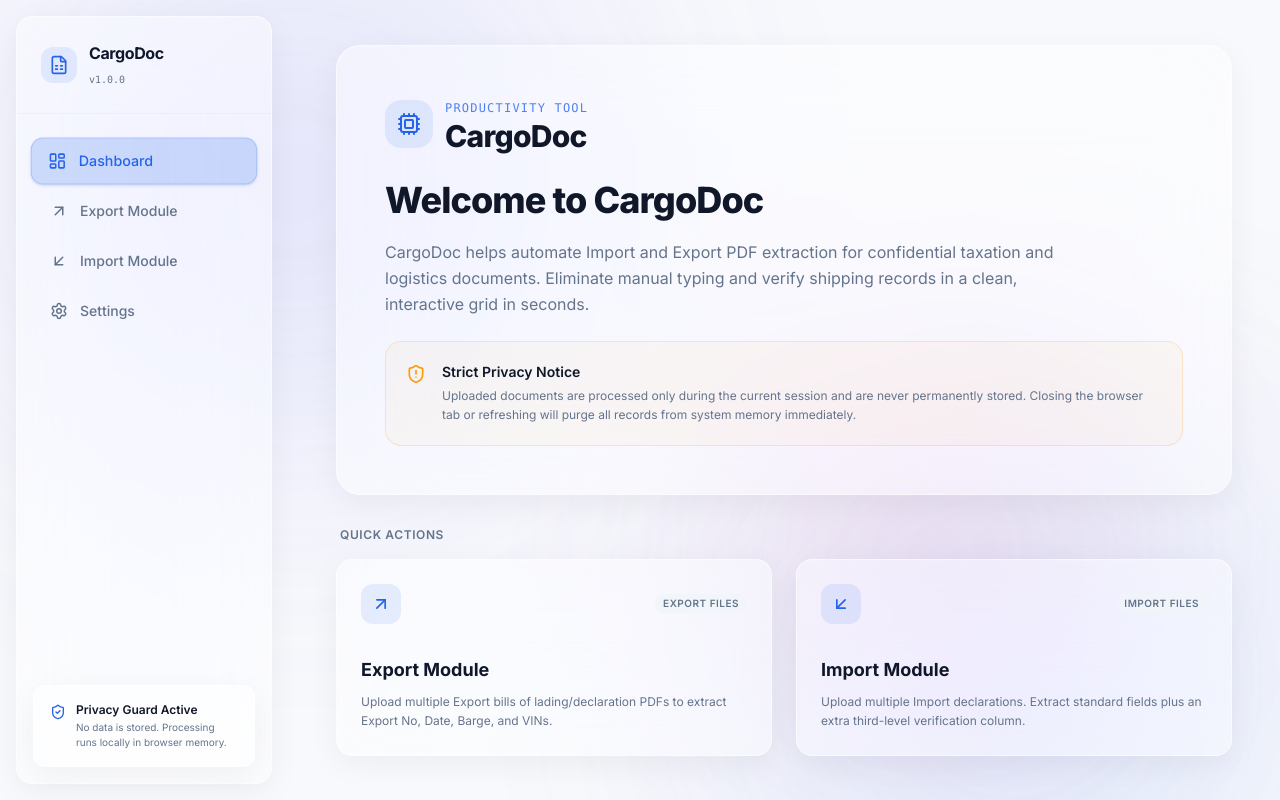
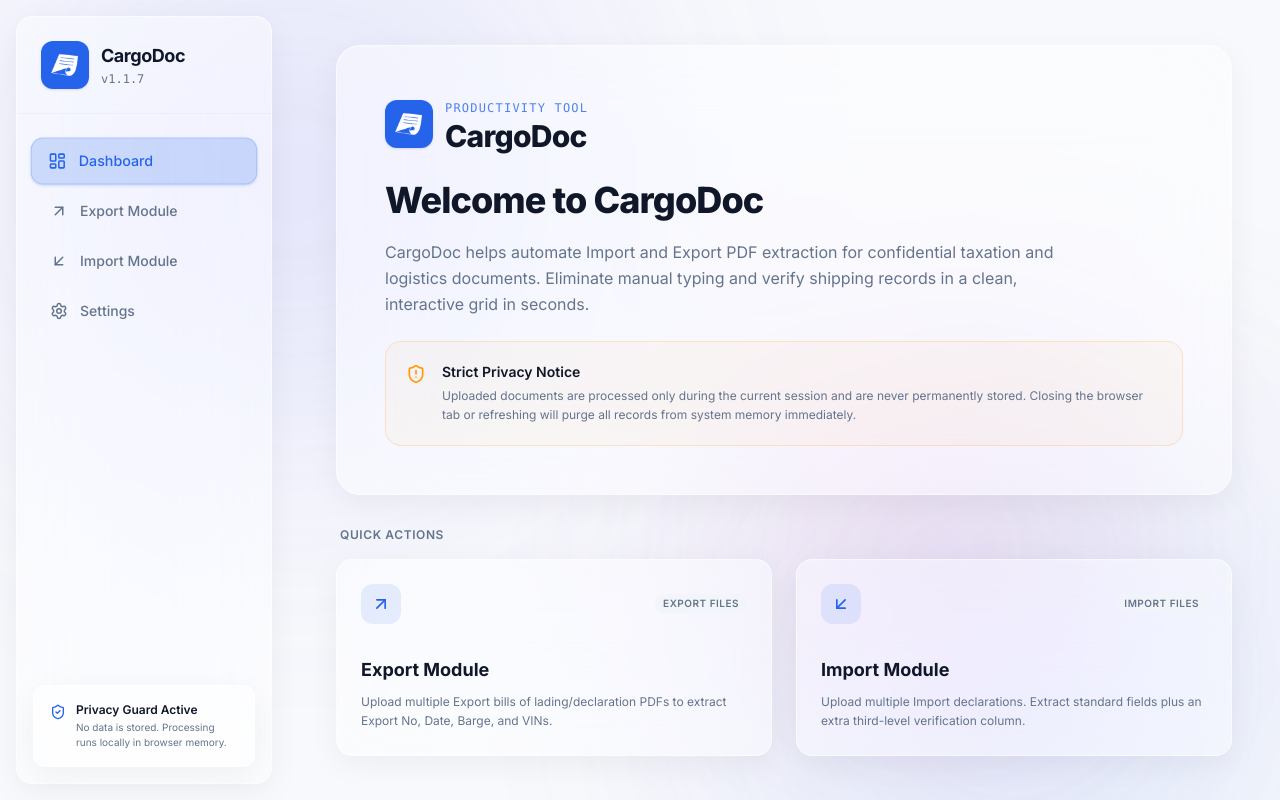
Before and after one commit to cheamnorakpanha/CargoDoc, a Next.js app: page / in a window 1280 px wide. Built offline with nearby package versions, Linux system fonts and the light colour scheme.

Commit message:
make major changes with pwa

```diff
--- a/src/app/page.tsx
+++ b/src/app/page.tsx
@@ -3,9 +3,9 @@ import {
   ArrowUpRight,
   ArrowDownLeft,
   ShieldAlert,
-  Cpu,
   FileCheck2,
 } from "lucide-react";
+import Image from "next/image";
 
 export default function Home() {
   return (
@@ -13,8 +13,14 @@ export default function Home() {
       {/* Welcome Card - Glassmorphism */}
       <div className="glass-panel rounded-3xl p-8 md:p-12 shadow-xl flex flex-col space-y-6">
         <div className="flex items-center gap-3 text-primary">
-          <div className="w-12 h-12 bg-primary/10 flex items-center justify-center rounded-2xl">
-            <Cpu size={24} />
+          <div className="w-12 h-12 flex items-center justify-center rounded-xl overflow-hidden shadow-sm bg-primary/5">
+            <Image
+              src="/cargodoc.png"
+              alt="CargoDoc Logo"
+              width={48}
+              height={48}
+              className="object-cover w-full h-full"
+            />
           </div>
           <div>
             <span className="text-xs font-mono uppercase tracking-widest text-primary/80">
--- a/src/app/settings/page.tsx
+++ b/src/app/settings/page.tsx
@@ -11,7 +11,7 @@ import {
   Info,
   CheckCircle,
   Eye,
-  EyeOff
+  EyeOff,
 } from "lucide-react";
 
 export default function Settings() {
@@ -66,7 +66,8 @@ export default function Settings() {
           Appearance
         </h2>
         <p className="text-xs text-muted-foreground">
-          Select how you want CargoDoc to look on your screen. This preference will be saved locally.
+          Select how you want CargoDoc to look on your screen. This preference
+          will be saved locally.
         </p>
 
         <div className="grid grid-cols-3 gap-3 max-w-md pt-2">
@@ -101,8 +102,10 @@ export default function Settings() {
           OCR Provider Configuration
         </h2>
         <p className="text-xs text-muted-foreground">
-          CargoDoc uses OCR.Space to extract text from scanned PDFs. Your API key is stored
-          <strong> only in session memory </strong> and is cleared when you close the browser tab.
+          CargoDoc uses OCR.Space to extract text from scanned PDFs. Your API
+          key is stored
+          <strong> only in session memory </strong> and is cleared when you
+          close the browser tab.
         </p>
 
         <form onSubmit={handleSaveApiKey} className="space-y-4 pt-2">
@@ -127,7 +130,16 @@ export default function Settings() {
               </button>
             </div>
             <p className="text-[10px] text-muted-foreground">
-              Don't have a key? You can get a free one from <a href="https://ocr.space/OCRAPI" target="_blank" rel="noopener noreferrer" className="text-primary hover:underline font-medium">ocr.space/OCRAPI</a>.
+              Don't have a key? You can get a free one from{" "}
+              <a
+                href="https://ocr.space/OCRAPI"
+                target="_blank"
+                rel="noopener noreferrer"
+                className="text-primary hover:underline font-medium"
+              >
+                ocr.space/OCRAPI
+              </a>
+              .
             </p>
           </div>
 
@@ -163,25 +175,36 @@ export default function Settings() {
           <Info size={18} className="text-primary" /> About CargoDoc
         </h2>
         <p className="text-xs text-muted-foreground leading-relaxed">
-          CargoDoc is a secure, serverless document parsing assistant designed for single-user offline workflows.
-          It runs entirely inside the browser sandboxed environment.
+          CargoDoc is a secure, serverless document parsing assistant designed
+          for single-user offline workflows. It runs entirely inside the browser
+          sandboxed environment.
         </p>
 
         <div className="grid grid-cols-2 gap-4 max-w-md pt-2 text-xs font-medium">
           <div className="flex flex-col gap-1 border-r border-border/50 pr-4">
-            <span className="text-muted-foreground text-[10px] uppercase font-semibold">Application Version</span>
-            <span className="text-foreground font-mono">1.0.0 (Stable)</span>
+            <span className="text-muted-foreground text-[10px] uppercase font-semibold">
+              Application Version
+            </span>
+            <span className="text-foreground font-mono">1.1.7 (Stable)</span>
           </div>
           <div className="flex flex-col gap-1 pl-2">
-            <span className="text-muted-foreground text-[10px] uppercase font-semibold">PDF Engine</span>
-            <span className="text-foreground font-mono">pdf.js v4.x (Client)</span>
+            <span className="text-muted-foreground text-[10px] uppercase font-semibold">
+              PDF Engine
+            </span>
+            <span className="text-foreground font-mono">
+              pdf.js v4.x (Client)
+            </span>
           </div>
           <div className="flex flex-col gap-1 border-r border-border/50 pr-4 pt-2">
-            <span className="text-muted-foreground text-[10px] uppercase font-semibold">OCR Provider</span>
+            <span className="text-muted-foreground text-[10px] uppercase font-semibold">
+              OCR Provider
+            </span>
             <span className="text-foreground font-mono">OCR.Space (API)</span>
           </div>
           <div className="flex flex-col gap-1 pl-2 pt-2">
-            <span className="text-muted-foreground text-[10px] uppercase font-semibold">Privacy Level</span>
+            <span className="text-muted-foreground text-[10px] uppercase font-semibold">
+              Privacy Level
+            </span>
             <span className="text-foreground text-emerald-500 flex items-center gap-1 font-semibold">
               <CheckCircle size={12} /> Local-Only
             </span>
--- a/src/components/Sidebar.tsx
+++ b/src/components/Sidebar.tsx
@@ -1,14 +1,13 @@
 "use client";
 
-import React from "react";
 import Link from "next/link";
+import Image from "next/image";
 import { usePathname } from "next/navigation";
 import {
   LayoutDashboard,
   ArrowUpRight,
   ArrowDownLeft,
   Settings,
-  FileSpreadsheet,
   ShieldCheck,
 } from "lucide-react";
 
@@ -42,15 +41,21 @@ export function Sidebar() {
     <aside className="w-64 glass-panel border-r shrink-0 hidden md:flex flex-col h-[calc(100vh-2rem)] sticky top-0 m-4 rounded-2xl shadow-lg transition-all duration-300">
       {/* Brand Header */}
       <div className="p-6 border-b border-border/50 flex items-center gap-3">
-        <div className="w-9 h-9 bg-primary/10 text-primary flex items-center justify-center rounded-xl">
-          <FileSpreadsheet size={20} />
+        <div className="w-12 h-12 flex items-center justify-center rounded-xl overflow-hidden shadow-sm bg-primary/5">
+          <Image
+            src="/cargodoc.png"
+            alt="CargoDoc Logo"
+            width={48}
+            height={48}
+            className="object-cover w-full h-full"
+          />
         </div>
-        <div>
-          <h1 className="font-bold text-base tracking-tight text-foreground">
+        <div className="flex flex-col">
+          <h1 className="font-bold text-lg tracking-tight text-foreground">
             CargoDoc
           </h1>
-          <span className="text-[10px] text-muted-foreground font-mono">
-            v1.0.0
+          <span className="text-[12px] text-muted-foreground font-mono">
+            v1.1.7
           </span>
         </div>
       </div>
```
Also changed, not shown: public/cargodoc.png (added), public/manifest.json.
